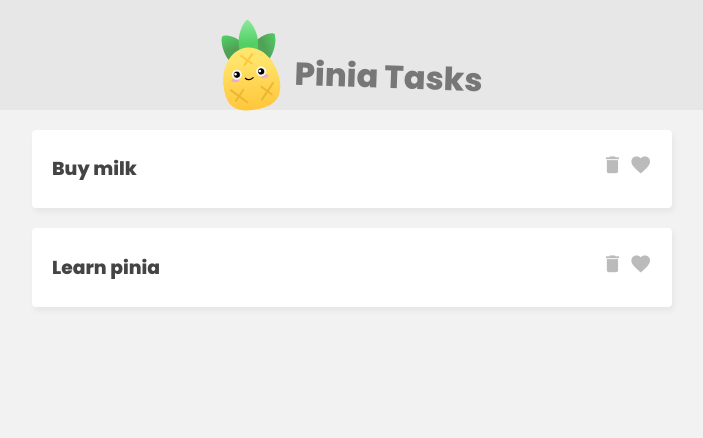
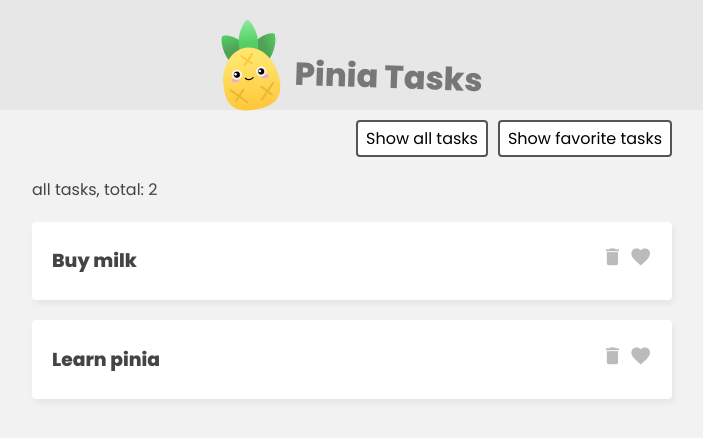
Before and after one commit to JovanaMatic/pinia-vue, a Vue app: page / in a window 1280 px wide. Shown: the top 438 px of the page, without its empty margins (288-991 px from the left). Built offline with nearby package versions, Linux system fonts and the light colour scheme; the HTML template or start-up script is replaced by a standard one.

Commit message:
Add tasks filtering

```diff
--- a/src/App.vue
+++ b/src/App.vue
@@ -4,8 +4,19 @@
       <img src="./assets/pinia-logo.svg" alt="pinia-logo">
       <h1>Pinia Tasks</h1>
     </header>
-    <div class="task-list">
+    <nav class="filter">
+      <button @click="favorite='all'">Show all tasks</button>
+      <button @click="favorite='favorites'">Show favorite tasks</button>
+    </nav>
+    <div class="task-list" v-if="favorite === 'all'">
+        <p>{{ favorite }} tasks, total: {{ taskStore.tasks.length }}</p>
         <div v-for="task in taskStore.tasks">
+          <TaskDetails :task="task" />
+        </div>
+    </div>
+    <div class="task-list" v-if="favorite ==='favorites'">
+        <p>{{ favorite }} tasks, total: {{ favTasks.length }}</p>
+        <div v-for="task in favTasks">
           <TaskDetails :task="task" />
         </div>
     </div>
@@ -15,7 +26,11 @@
 <script setup>
   import TaskDetails from './components/TaskDetails.vue'
   import { useTaskStore } from './stores/TaskStore'
+  import { computed, ref } from 'vue'
 
   const taskStore = useTaskStore()
   console.log(taskStore)
+  const favTasks = computed(() => taskStore.tasks.filter(item => item.isFav))
+
+  const favorite = ref('all')
 </script>
--- a/src/assets/main.css
+++ b/src/assets/main.css
@@ -58,3 +58,21 @@
   cursor: pointer;
   color: #bbb;
 }
+
+/* filter nav */
+.filter {
+  width: 640px;
+  margin: 10px auto;
+  text-align: right;
+}
+.filter button {
+  display: inline-block;
+  margin-left: 10px;
+  background: #fff;
+  border: 2px solid #555;
+  border-radius: 4px;
+  padding: 4px 8px;
+  cursor: pointer;
+  font-size: 0.8em;
+  font-size: 1em;
+}
```
